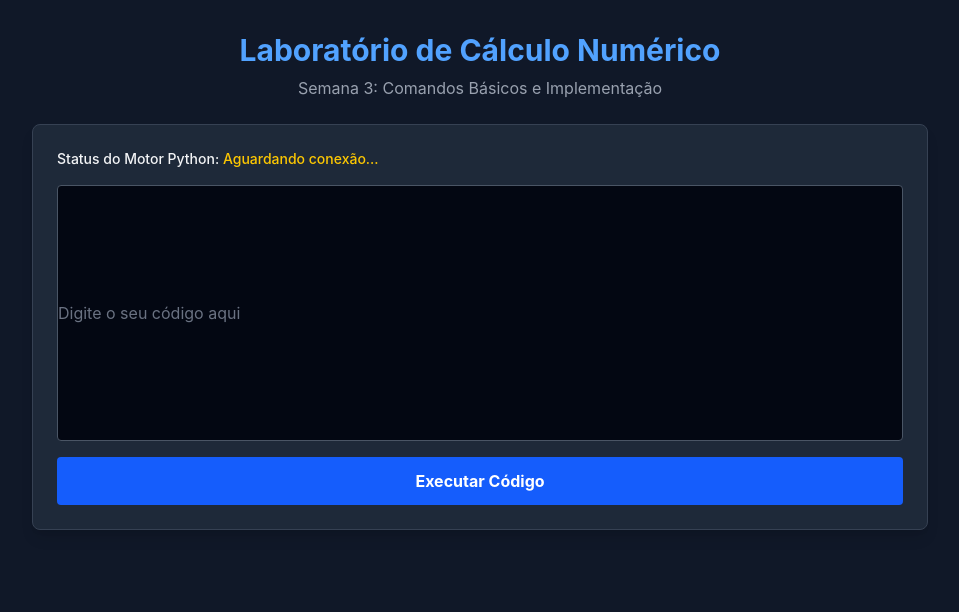
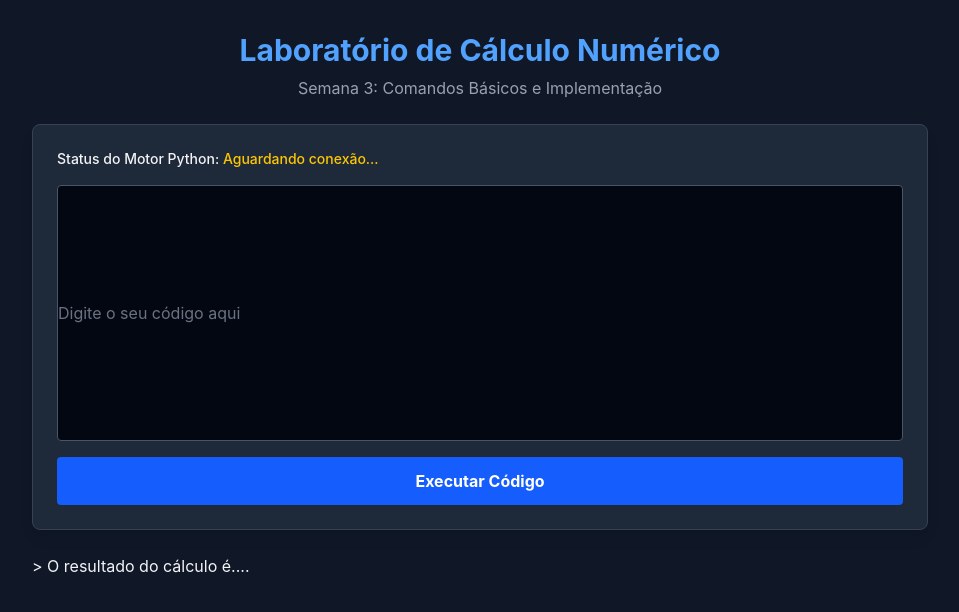
Before and after one commit to VictorHugo-Neo/MatDiscreta_Pratica, a React (Vite) app in the folder front/: page / in a window 1280 px wide. Shown: the top 612 px of the page, without its empty margins (160-1119 px from the left). Built offline with nearby package versions, Linux system fonts and the light colour scheme.

Commit message:
feat: Add da área de output

```diff
--- a/front/src/App.jsx
+++ b/front/src/App.jsx
@@ -24,6 +24,11 @@ function App(){
             Executar Código
           </button>
         </div>
+
+        <div classNmae = "bg-black p-4 rounded-lg border border-gray-700 h-32 overflow-y-auto font-mono text-sm text-green-400">
+          <p>{">"} O resultado do cálculo é....</p>
+        </div>
+
       </div>
     </div>
   )
```
